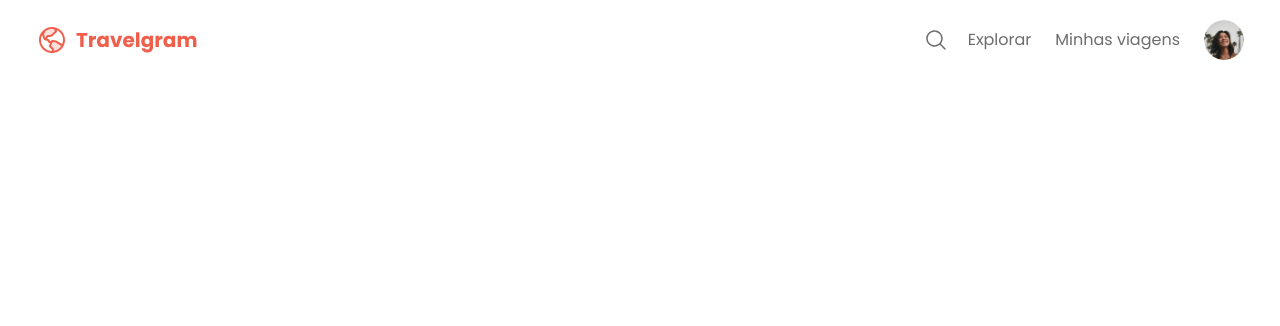
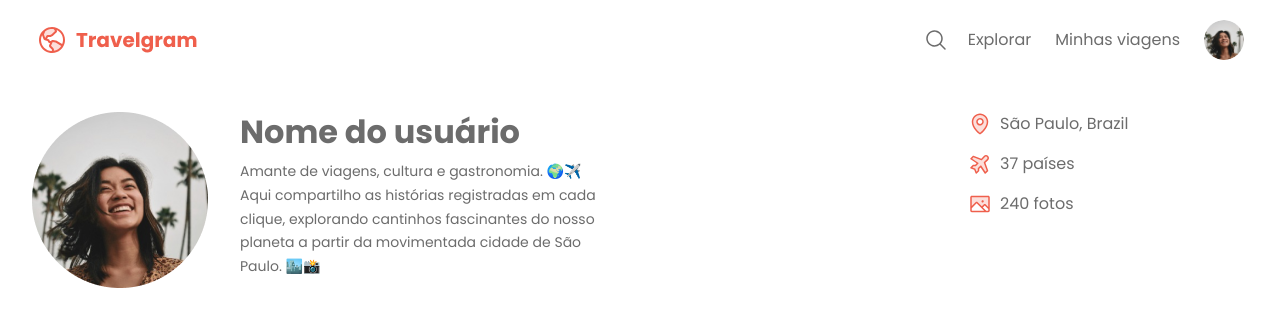
Before and after one commit to zielisgabriel/landing-page-travelgram, a plain HTML site: page index.html in a window 1280 px wide. Drawn offline with Linux system fonts and the light colour scheme.

Commit message:
About complete

```diff
--- /dev/null
+++ b/css/about.css
@@ -0,0 +1,51 @@
+.about{
+    display: flex;
+    justify-content: space-between;
+    padding-block: 32px;
+    height: 240px;
+}
+
+.user-about-area{
+    display: flex;
+    gap: 32px;
+}
+
+.user-about-area img{
+    width: 176px;
+    height: 176px;
+    object-fit: cover;
+}
+
+.about .user-about-textArea{
+    width: 384px;
+    display: flex;
+    flex-direction: column;
+    gap: 8px;
+}
+
+.user-about-textArea h1{
+    font: var(--text-heading);
+}
+
+.user-about-textArea p{
+    font: var(--text-md);
+}
+
+.about .user-information{
+    display: flex;
+    flex-direction: column;
+    gap: 16px;
+    align-items: left;
+    width: 280px;
+}
+
+.about .user-information p{
+    display: flex;
+    gap: 8px;
+    align-items: center;
+}
+
+.about .user-information img{
+    width: 24px;
+    height: 24px;
+}
--- a/css/index.css
+++ b/css/index.css
@@ -1,2 +1,5 @@
 @import url(global.css);
+
 @import url(nav.css);
+
+@import url(about.css);
--- a/index.html
+++ b/index.html
@@ -1,5 +1,5 @@
 <!DOCTYPE html>
-<html lang="en">
+<html lang="pt-br">
 <head>
     <link rel="preconnect" href="https://fonts.googleapis.com">
     <link rel="preconnect" href="https://fonts.gstatic.com" crossorigin>
@@ -39,6 +39,26 @@
 
             </ul>
         </nav>
+
+        <section class="about">
+            <div class="user-about-area">
+                <img src="assets/profile-pic.png" alt="Foto do usuário">
+                <div class="user-about-textArea">
+                    <h1>Nome do usuário</h1>
+                    <p>
+                        Amante de viagens, cultura e gastronomia. 🌍✈️<br>Aqui compartilho as histórias registradas em cada clique, explorando cantinhos fascinantes do nosso planeta a partir da movimentada cidade de São Paulo. 🏙️📸
+                    </p>
+                </div>
+            </div>
+            <div class="user-information">
+
+                <p><img src="assets/icons/MapPin.svg" alt="Ícone informando a localização."> São Paulo, Brazil</p>
+
+                <p><img src="assets/icons/AirplaneTilt.svg" alt="Ícone de avião."> 37 países</p>
+
+                <p><img src="assets/icons/Image.svg" alt="Ícone de foto."> 240 fotos</p>
+            </div>
+        </section>
     </div>
 </body>
 </html>
```
